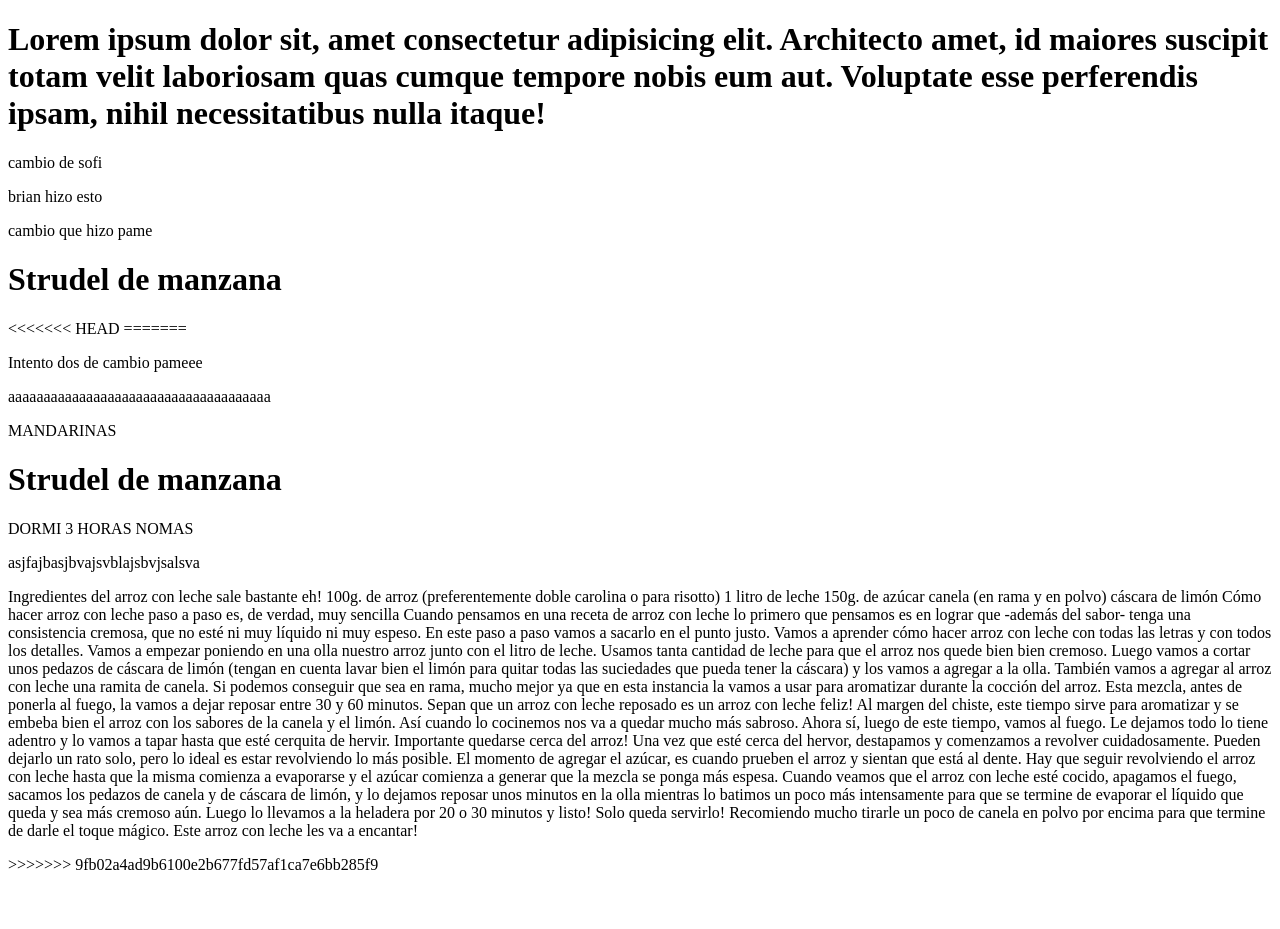
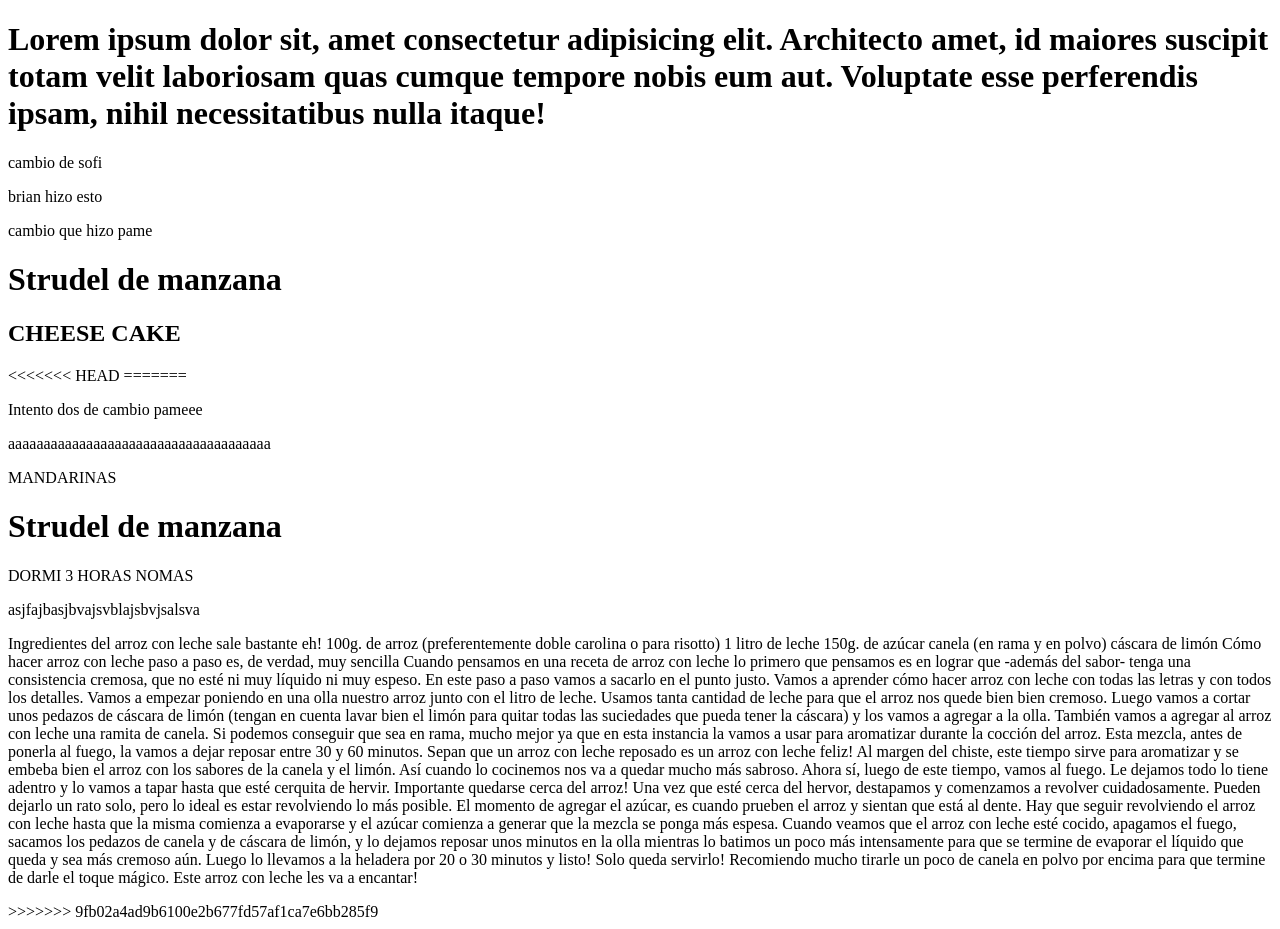
Before and after one commit to mathiashole/books-searcher, a plain HTML site: page index.html in a window 1280 px wide. Before the commit the page ends 882 px from the top, so only its background shows below. Drawn offline with Linux system fonts and the light colour scheme.

Commit message:
Update index.html
commit 30

```diff
--- a/index.html
+++ b/index.html
@@ -7,11 +7,13 @@
     <title>Document</title>
 </head>
 <body>
+
     <h1>Lorem ipsum dolor sit, amet consectetur adipisicing elit. Architecto amet, id maiores suscipit totam velit laboriosam quas cumque tempore nobis eum aut. Voluptate esse perferendis ipsam, nihil necessitatibus nulla itaque!</h1>
     <p>cambio de sofi</p>
     <p>brian hizo esto</p>
     <p>cambio que hizo pame</p>
     <h1>Strudel de manzana</h1>
+    <h2>CHEESE CAKE</h2>
 <<<<<<< HEAD
 =======
     <p>Intento dos de cambio pameee</p>
```
